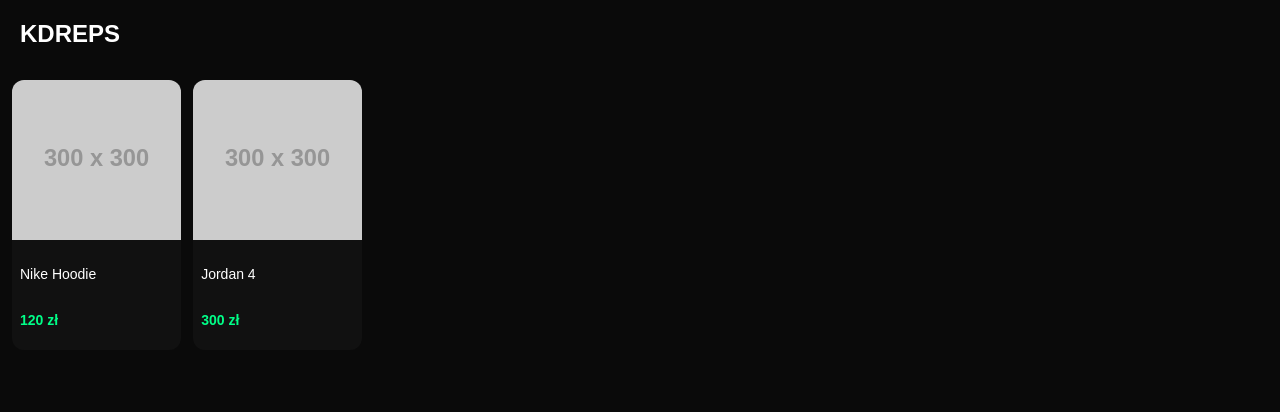
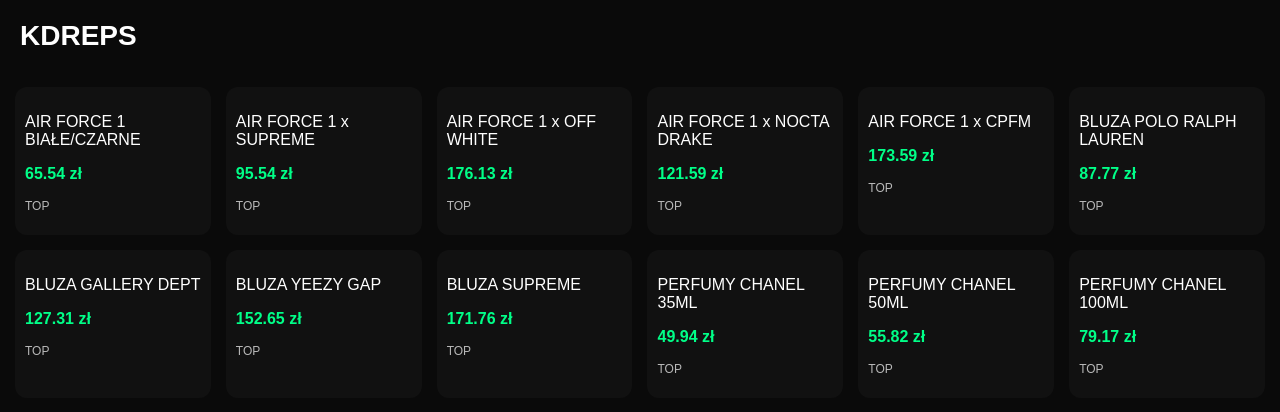
Before and after one commit to kdreps/kdreps, a plain HTML site: page index.html in a window 1280 px wide. Drawn offline with Linux system fonts and the light colour scheme; placeholder pictures from the web are drawn by us.

Commit message:
Update index.html

```diff
--- a/index.html
+++ b/index.html
@@ -1,47 +1,48 @@
 <!DOCTYPE html>
 <html lang="pl">
 <head>
-  <meta charset="UTF-8" />
-  <meta name="viewport" content="width=device-width, initial-scale=1.0"/>
+  <meta charset="UTF-8">
   <title>KDREPS</title>
+
   <style>
     body {
       margin: 0;
-      font-family: Arial, sans-serif;
+      font-family: Arial;
       background: #0a0a0a;
       color: white;
     }
+
     header {
       padding: 20px;
-      font-size: 24px;
+      font-size: 28px;
       font-weight: bold;
     }
+
     .grid {
       display: grid;
-      grid-template-columns: repeat(auto-fill, minmax(150px, 1fr));
-      gap: 12px;
-      padding: 12px;
+      grid-template-columns: repeat(auto-fill, minmax(180px, 1fr));
+      gap: 15px;
+      padding: 15px;
     }
+
     .card {
       background: #111;
       border-radius: 12px;
-      overflow: hidden;
+      padding: 10px;
     }
-    .card img {
-      width: 100%;
-      height: 160px;
-      object-fit: cover;
-    }
-    .card p {
-      padding: 8px;
-      font-size: 14px;
-    }
+
     .price {
       color: #00ff88;
       font-weight: bold;
     }
+
+    .tag {
+      font-size: 12px;
+      opacity: 0.7;
+    }
   </style>
 </head>
+
 <body>
 
 <header>KDREPS</header>
@@ -50,48 +51,34 @@
 
 <script>
 const products = [
-  {
-    name: "Nike Hoodie",
-    price: "120 zł",
-    image: "https://via.placeholder.com/300",
-    link: "#"
-  },
-  {
-    name: "Jordan 4",
-    price: "300 zł",
-    image: "https://via.placeholder.com/300",
-    link: "#"
-  }
+  { name: "AIR FORCE 1 BIAŁE/CZARNE", price: 65.54, tag: "TOP" },
+  { name: "AIR FORCE 1 x SUPREME", price: 95.54, tag: "TOP" },
+  { name: "AIR FORCE 1 x OFF WHITE", price: 176.13, tag: "TOP" },
+  { name: "AIR FORCE 1 x NOCTA DRAKE", price: 121.59, tag: "TOP" },
+  { name: "AIR FORCE 1 x CPFM", price: 173.59, tag: "TOP" },
+
+  { name: "BLUZA POLO RALPH LAUREN", price: 87.77, tag: "TOP" },
+  { name: "BLUZA GALLERY DEPT", price: 127.31, tag: "TOP" },
+  { name: "BLUZA YEEZY GAP", price: 152.65, tag: "TOP" },
+  { name: "BLUZA SUPREME", price: 171.76, tag: "TOP" },
+
+  { name: "PERFUMY CHANEL 35ML", price: 49.94, tag: "TOP" },
+  { name: "PERFUMY CHANEL 50ML", price: 55.82, tag: "TOP" },
+  { name: "PERFUMY CHANEL 100ML", price: 79.17, tag: "TOP" }
 ];
 
 const container = document.getElementById("products");
 
 products.forEach(p => {
-  const div = document.createElement("div");
-  div.className = "card";
-  div.innerHTML = `
-    <img src="${p.image}" />
-    <p>${p.name}</p>
-    <p class="price">${p.price}</p>
+  container.innerHTML += `
+    <div class="card">
+      <p>${p.name}</p>
+      <p class="price">${p.price} zł</p>
+      <p class="tag">${p.tag}</p>
+    </div>
   `;
-  div.onclick = () => window.open(p.link, "_blank");
-  container.appendChild(div);
 });
 </script>
-<script src="products.js"></script>
 
-<script>
-  const container = document.getElementById("products");
-
-  products.forEach(p => {
-    container.innerHTML += `
-      <div class="card">
-        <p>${p.name}</p>
-        <p class="price">${p.price} zł</p>
-        <p>${p.tag}</p>
-      </div>
-    `;
-  });
-</script>
 </body>
 </html>
```
